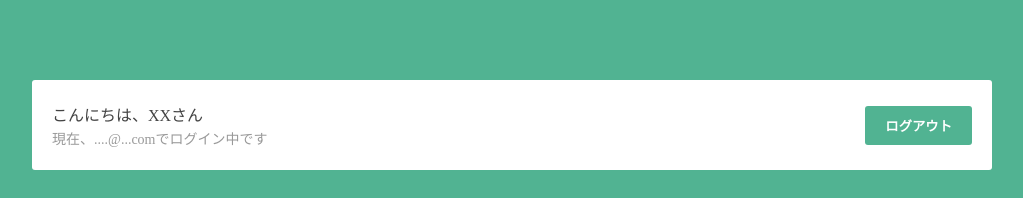
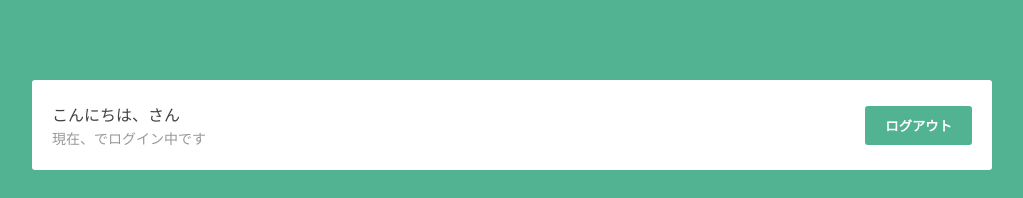
Before and after one commit to Takao-Yamasaki/live-chat-vuejs, a Vue app: page /chatroom in a window 1280 px wide. Shown: the top 198 px of the page, without its empty margins (128-1151 px from the left). Built offline with nearby package versions, Linux system fonts and the light colour scheme.

Commit message:
ナビバーに表示

```diff
--- a/src/components/NavbarPage.vue
+++ b/src/components/NavbarPage.vue
@@ -1,14 +1,22 @@
 <template>
   <nav>
     <div>
-      <p>こんにちは、XXさん</p>
-      <p class="email">現在、....@...comでログイン中です</p>
+      <p>こんにちは、<span class="name">{{ name }}</span>さん</p>
+      <p class="email">現在、{{ email }}でログイン中です</p>
     </div>
     <button>ログアウト</button>
   </nav>
 </template>
 
 <script>
+  export default {
+    data() {
+      return {
+        name: window.localStorage.getItem('name'),
+        email: window.localStorage.getItem('uid')
+      }
+    }
+  }
 </script>
 
 <style scoped>
```
